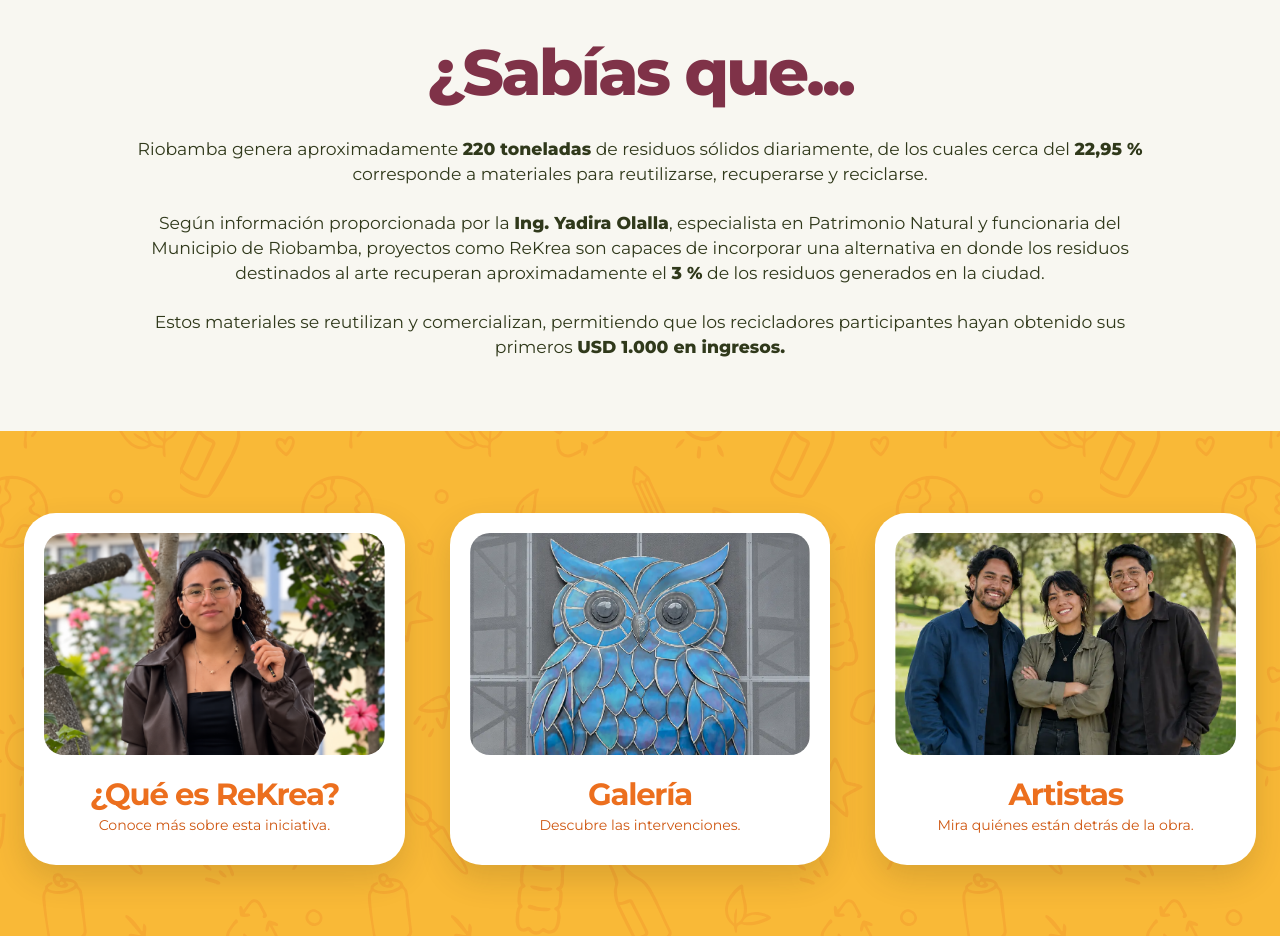
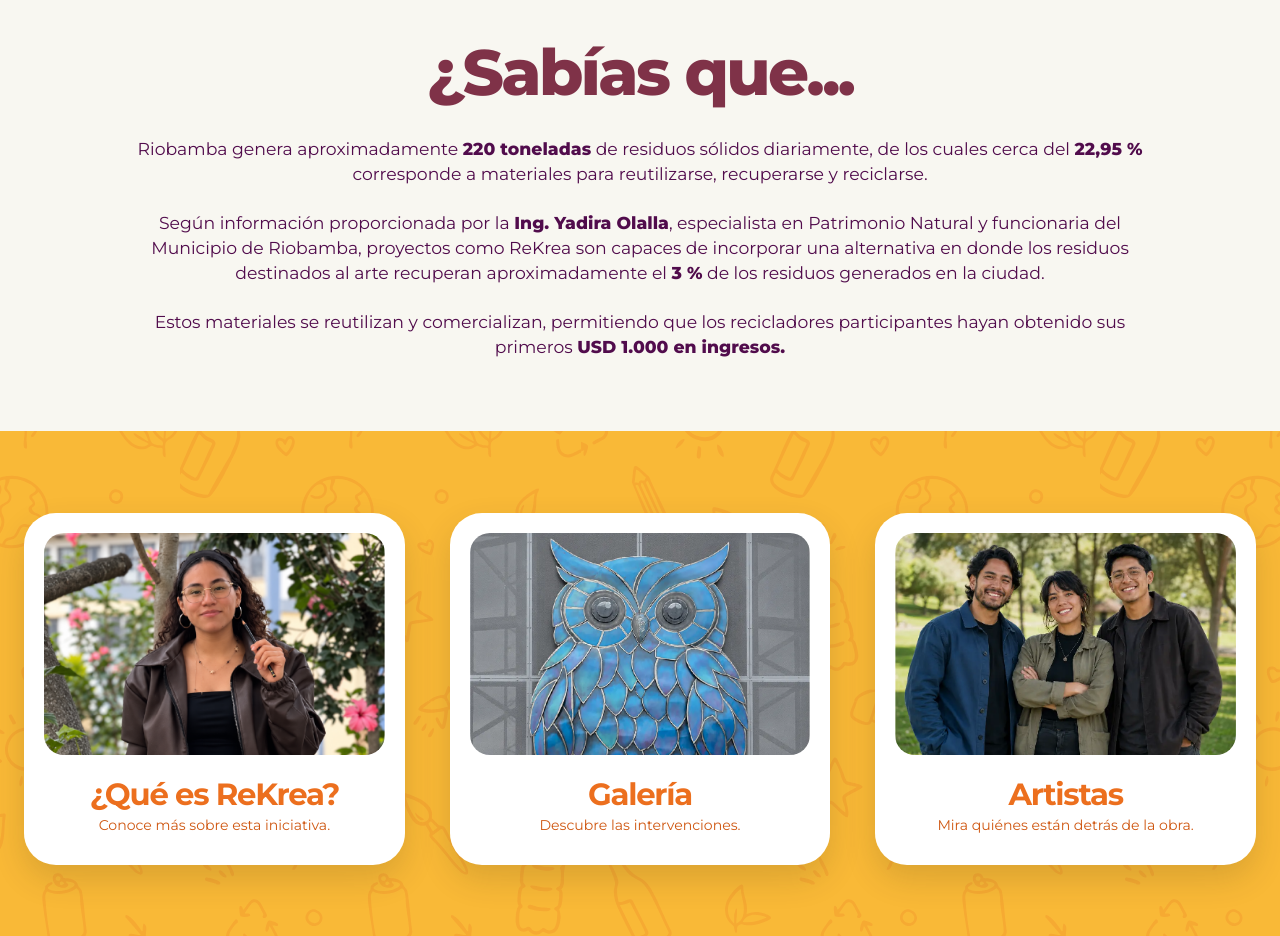
Before and after one commit to StalinMn/ReKrea, a website built with Vite: page index.html in a window 1280 px wide. Shown: the part 940-1876 px from the top of the page. Built offline with nearby package versions, Linux system fonts and the light colour scheme.

Commit message:
COLOR CHANGE

```diff
--- a/assets/css/styles.css
+++ b/assets/css/styles.css
@@ -2120,7 +2120,7 @@
 .did-you-know__text {
   max-width: 1040px;
   margin: 0 auto;
-  color: #30391b;
+  color: #510c4c;
   font-family: "Montserrat", sans-serif;
   font-size: clamp(1rem, 1.35vw, 1.25rem);
   font-weight: 400;
@@ -2136,7 +2136,7 @@
 }
 
 .did-you-know__text strong {
-  color: #30391b;
+  color: #510c4c;
   font-weight: 750;
 }
 
```
